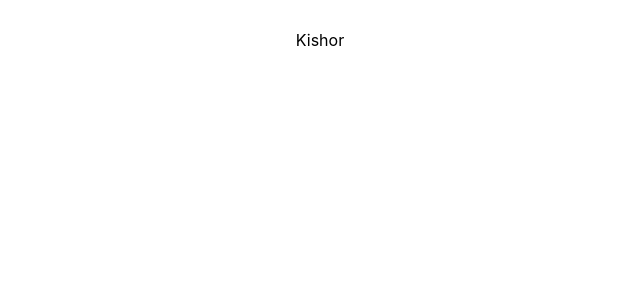
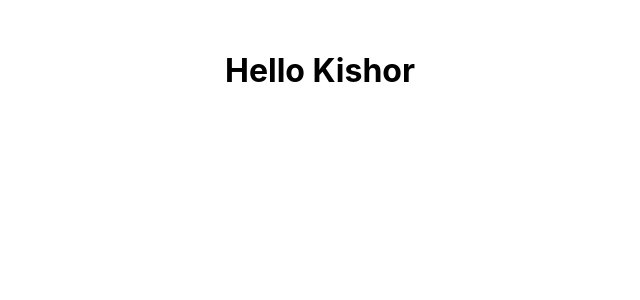
Before and after one commit to Kishor6941/React_Complete_Guide, a React (Create React App) app: page / in a window 1280 px wide. Shown: the top 300 px of the page, without its empty margins (320-960 px from the left). Built offline with nearby package versions, Linux system fonts and the light colour scheme.

Commit message:
Context API

```diff
--- a/src/App.js
+++ b/src/App.js
@@ -20,9 +20,11 @@ import './App.css';
 //  import ParentPureComp from "./components/ParentPureComp"
 //  import RefDemo from "./components/RefDemo"
 //  import FocusInputRef from "./components/FocusInputRef"
-    import ClickCounter from './components/ClickCounter';
-    import HoverCounter from './components/HoverCounter';
-import User from './components/User';
+//     import ClickCounter from './components/ClickCounter';
+import ComponentD from './components/ContextAPI/ComponentD';
+//     import HoverCounter from './components/HoverCounter';
+// import User from './components/User';
+import {UserProvider} from "./components/ContextAPI/UserContext"
   // import './components/appStyles.css'
   // import styles from './components/appStyles.module.css'
 const  App = () => {
@@ -57,7 +59,10 @@ const  App = () => {
       {/* <FRParentInput /> */}
       {/* <ClickCounter name="Kishor" />
       <HoverCounter name="Kishor" /> */}
-      <User render = {(isLoggedIn) => isLoggedIn ? "Kishor" : "Guest" }  />
+      {/* <User render = {(isLoggedIn) => isLoggedIn ? "Kishor" : "Guest" }  /> */}
+      <UserProvider value="Kishor">
+      <ComponentD />
+      </UserProvider>
     </div>
   );
 }
--- /dev/null
+++ b/src/components/ContextAPI/ComponentD.js
@@ -0,0 +1,14 @@
+import React, { Component } from 'react'
+import ComponentE from './ComponentE'
+
+ class ComponentD extends Component {
+  render() {
+    return (
+      <div>
+        <ComponentE />
+      </div>
+    )
+  }
+}
+
+export default ComponentD
--- /dev/null
+++ b/src/components/ContextAPI/ComponentE.js
@@ -0,0 +1,14 @@
+import React, { Component } from 'react'
+import ComponentF from './ComponentF'
+
+export class ComponentE extends Component {
+  render() {
+    return (
+      <div>
+        <ComponentF />
+      </div>
+    )
+  }
+}
+
+export default ComponentE
--- /dev/null
+++ b/src/components/ContextAPI/ComponentF.js
@@ -0,0 +1,18 @@
+import React, { Component } from 'react'
+import { UserConsumer } from './UserContext'
+
+export class ComponentF extends Component {
+  render() {
+    return (
+        <UserConsumer>
+            {
+                (userName) => {
+                    return <h1>Hello {userName}</h1>
+                }
+            }
+        </UserConsumer>
+    )
+  }
+}
+
+export default ComponentF
--- /dev/null
+++ b/src/components/ContextAPI/UserContext.js
@@ -0,0 +1,8 @@
+import React from "react";
+
+const UserContext = React.createContext();
+
+ const UserProvider = UserContext.Provider
+ const UserConsumer = UserContext.Consumer
+
+ export { UserProvider, UserConsumer }
```
